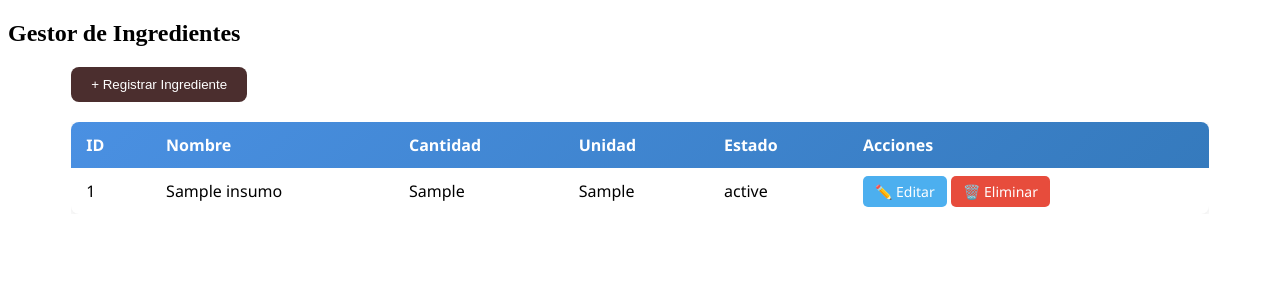
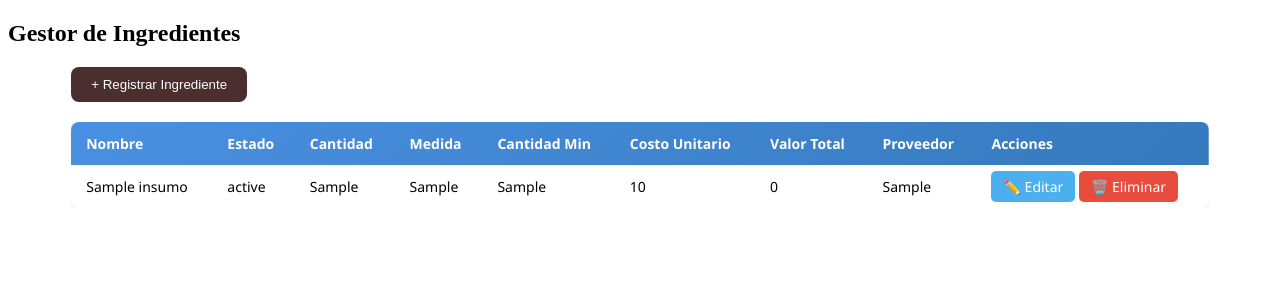
Before and after one commit to JuanEstebanAparicio/DelxiuSistemGit, a PHP site: page /Proyecto/gestor_ingredientes.php in a window 1280 px wide. Shown: the top 300 px of the page. Run offline with PHP 8.4, Linux system fonts and the light colour scheme; tables that the repository leaves empty or names only in its code hold one stand-in row (values such as "Sample post").

Commit message:
ajuste de diseño de tabla

```diff
--- a/CSS/tables.css
+++ b/CSS/tables.css
@@ -16,6 +16,7 @@
 .table-container {
     overflow-x: auto;
     margin-top: 20px;
+    max-width: 100%;
 }
 
 /* Tabla principal */
@@ -27,6 +28,7 @@
     overflow: hidden;
     box-shadow: 0 2px 12px rgba(0,0,0,0.1);
     animation: fadeIn 0.5s ease-in-out;
+    font-size: 14px;
 }
 
 /* Encabezado */
@@ -34,6 +36,7 @@
     background: linear-gradient(135deg, #4a90e2, #357abd);
     color: white;
     text-align: left;
+    padding: 8px 10px;
 }
 
 /* Celdas */
--- a/View/gestor_ingredientes.php
+++ b/View/gestor_ingredientes.php
@@ -1,7 +1,7 @@
 <?php
 require_once('../Model/Entity/Conexion.php');
 $conexion = Conexion::obtenerConexion();
-$query = "SELECT * FROM insumos";
+$query = "SELECT *, (cantidad * costo_unitario) AS valor_total FROM insumos";
 $resultado = $conexion->query($query);
 ?>
 <!DOCTYPE html>
@@ -98,10 +98,7 @@ $resultado = $conexion->query($query);
     <button onclick="showModal('formModal')" class="modal-btn">+ Registrar Ingrediente</button>
   </div>
   <!-- TABLA DE INSUMOS   -->
-
 <div class="content">
-
-
     <?php if (isset($_GET['success']) && $_GET['success'] == 1): ?>
         <p class="success-msg">✅ Ingrediente registrado correctamente.</p>
     <?php endif; ?>
@@ -110,22 +107,32 @@ $resultado = $conexion->query($query);
         <table class="styled-table">
             <thead>
                 <tr>
-                    <th>ID</th>
+
                     <th>Nombre</th>
+                    <th>Estado</th>
                     <th>Cantidad</th>
-                    <th>Unidad</th>
-                    <th>Estado</th>
+                    <th>Medida</th>
+                    <th>Cantidad Min</th>
+                    <th>Costo Unitario</th>
+                    <th>Valor Total</th>
+                    <th>Proveedor</th>
                     <th>Acciones</th>
+
                 </tr>
             </thead>
             <tbody>
                 <?php while ($row = $resultado->fetch()): ?>
                     <tr>
-                        <td><?= $row['id']; ?></td>
+
                         <td><?= $row['nombre']; ?></td>
+                        <td><?= $row['estado']; ?></td>
                         <td><?= $row['cantidad']; ?></td>
                         <td><?= $row['unidad']; ?></td>
-                        <td><?= $row['estado']; ?></td>
+                        <td><?= $row['cantidad_minima']; ?></td>
+                        <td><?= $row['costo_unitario']; ?></td>
+                        <td><?= $row['valor_total']; ?></td>
+                        <td><?= $row['proveedor']; ?></td>
+
                         <td>
                             <a href="editar_ingrediente.php?id=<?= $row['id']; ?>" class="btn btn-edit">✏️ Editar</a>
                             <a href="eliminar_ingrediente.php?id=<?= $row['id']; ?>"
```
